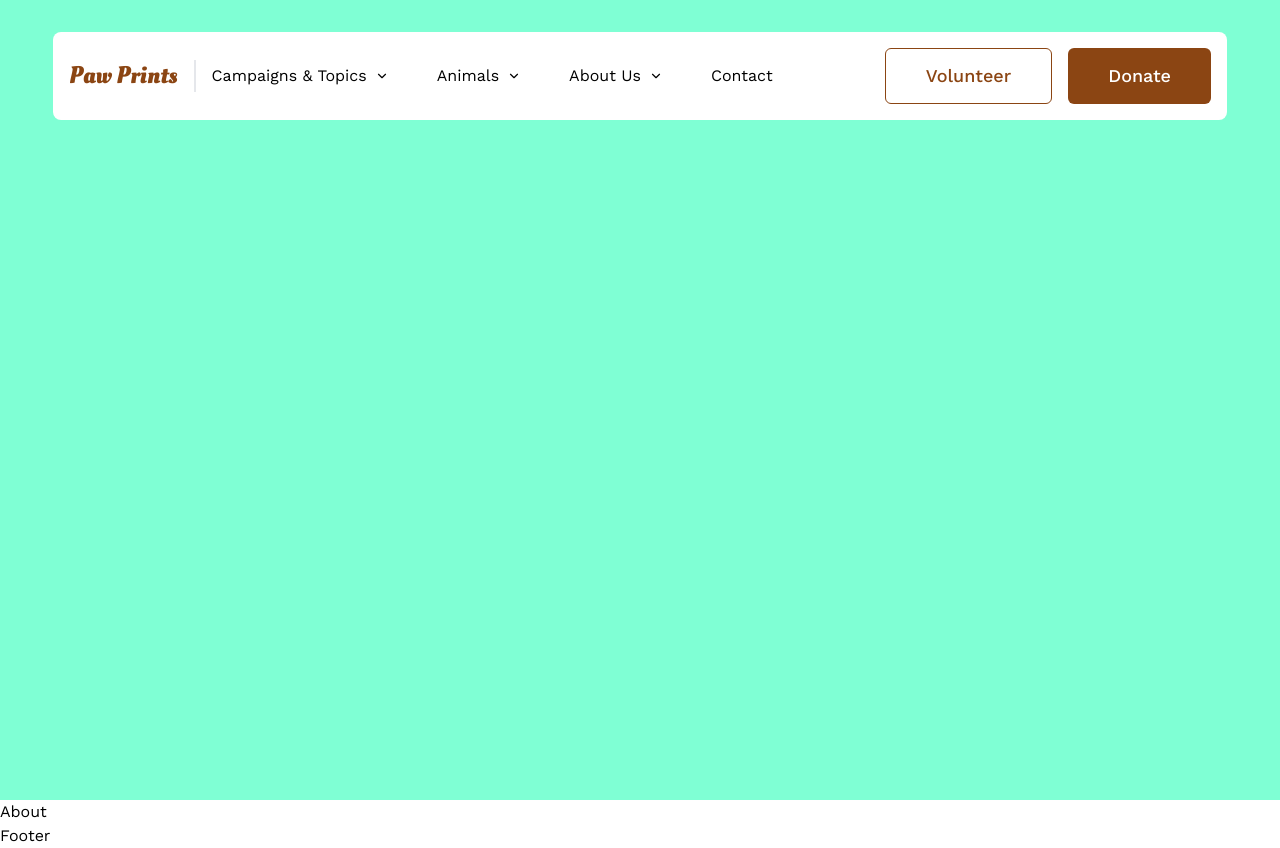
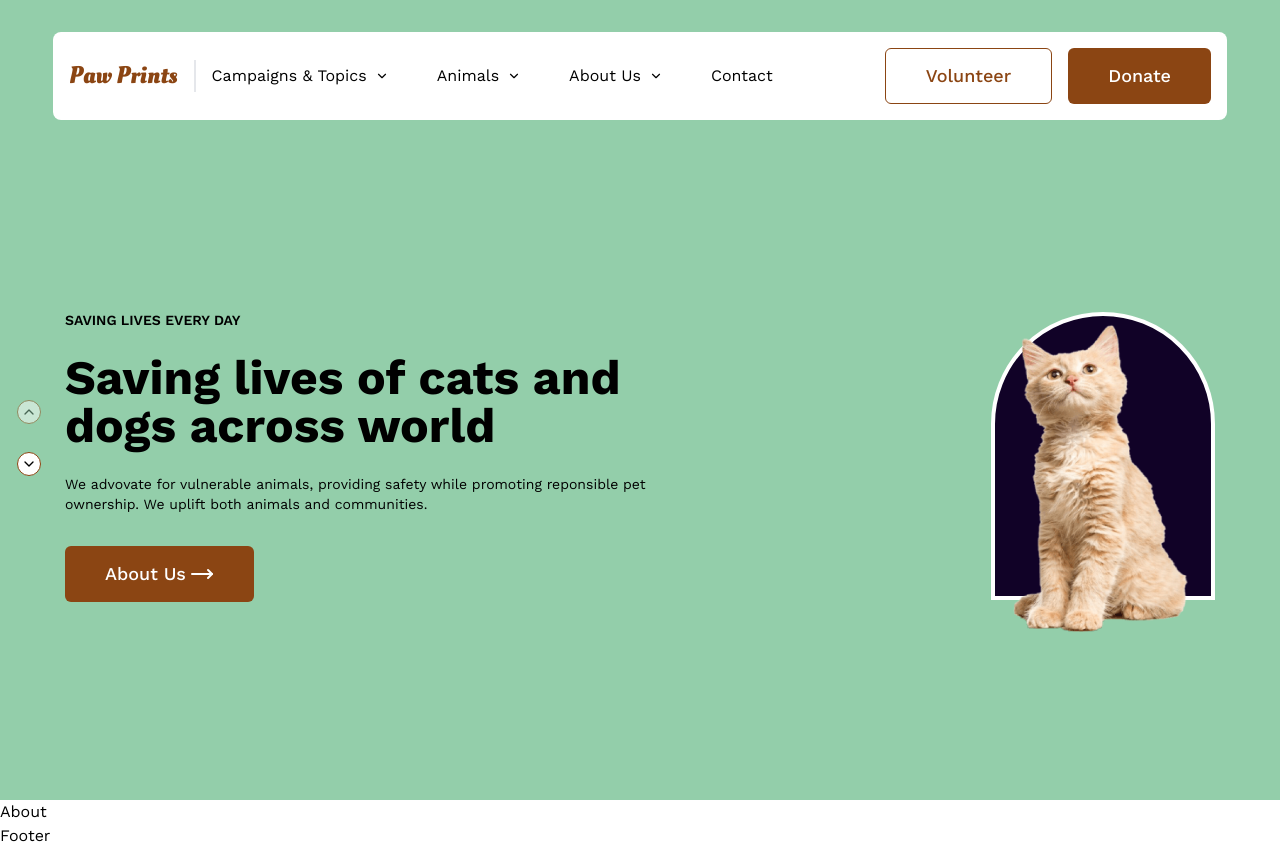
Before and after one commit to sandeepsz/paw_prints, a Next.js app: page / in a window 1280 px wide. Built offline with nearby package versions, Linux system fonts and the light colour scheme.

Commit message:
added hero section

```diff
--- a/app/globals.css
+++ b/app/globals.css
@@ -82,7 +82,7 @@
 }
 
 .hero {
-  background-color: aquamarine;
+  background-color: #93ceaa;
 }
 
 @layer utilities {
--- a/components/Header.tsx
+++ /dev/null
@@ -1,7 +0,0 @@
-import React from "react";
-
-const Header = () => {
-  return <header></header>;
-};
-
-export default Header;
--- a/components/Hero.tsx
+++ b/components/Hero.tsx
@@ -1,10 +1,12 @@
 import React from "react";
 import Navbar from "./Navbar";
+import HeroContent from "./HeroContent";
 
 const Hero = () => {
   return (
-    <section className="hero h-screen w-full flex items-center justify-center">
+    <section className="hero h-screen  flex items-center justify-center ">
       <Navbar />
+      <HeroContent />
     </section>
   );
 };
--- /dev/null
+++ b/components/HeroContent.tsx
@@ -0,0 +1,67 @@
+import React from "react";
+import { Button } from "./ui/button";
+import { MoveRight } from "lucide-react";
+import Image from "next/image";
+import {
+  Carousel,
+  CarouselContent,
+  CarouselItem,
+  CarouselNext,
+  CarouselPrevious,
+} from "./ui/carousel";
+
+const HeroContent = () => {
+  return (
+    <>
+      <div className="w-[1150px] md:flexBetween  lg:gap-28 mx-12 mt-96 md:mt-28">
+        <div className="flex flex-col gap-8">
+          <Carousel className="" orientation="horizontal">
+            <CarouselContent>
+              <CarouselItem>
+                <div className="flex flex-col gap-6">
+                  <p className="font-semibold text-sm">
+                    SAVING LIVES EVERY DAY
+                  </p>
+                  <p className="font-bold text-5xl">
+                    Saving lives of cats and
+                    <br />
+                    dogs across world{" "}
+                  </p>
+                  <p className="font-normal text-sm">
+                    We advovate for vulnerable animals, providing safety while
+                    promoting reponsible pet
+                    <br />
+                    ownership. We uplift both animals and communities.
+                  </p>
+                </div>
+              </CarouselItem>
+              <CarouselItem>.......</CarouselItem>
+            </CarouselContent>
+            <CarouselPrevious />
+            <CarouselNext />
+          </Carousel>
+          <div>
+            <Button
+              className="text-lg flexBetween gap-1"
+              variant="default"
+              size="medium"
+            >
+              About Us
+              <MoveRight width={24} height={24} />
+            </Button>
+          </div>
+        </div>
+        <div className="md:h-72 md:w-56 border-4  border-white bg-color-indigo rounded-tr-full rounded-tl-full">
+          <Image
+            width={200}
+            height={100}
+            src="/Hero/animal-shelter-img.png"
+            alt="cat"
+          />
+        </div>
+      </div>
+    </>
+  );
+};
+
+export default HeroContent;
--- /dev/null
+++ b/components/ui/carousel.tsx
@@ -0,0 +1,262 @@
+"use client";
+
+import * as React from "react";
+import useEmblaCarousel, {
+  type UseEmblaCarouselType,
+} from "embla-carousel-react";
+import { ChevronDown, ChevronUp } from "lucide-react";
+
+import { cn } from "@/lib/utils";
+import { Button } from "@/components/ui/button";
+
+type CarouselApi = UseEmblaCarouselType[1];
+type UseCarouselParameters = Parameters<typeof useEmblaCarousel>;
+type CarouselOptions = UseCarouselParameters[0];
+type CarouselPlugin = UseCarouselParameters[1];
+
+type CarouselProps = {
+  opts?: CarouselOptions;
+  plugins?: CarouselPlugin;
+  orientation?: "horizontal" | "vertical";
+  setApi?: (api: CarouselApi) => void;
+};
+
+type CarouselContextProps = {
+  carouselRef: ReturnType<typeof useEmblaCarousel>[0];
+  api: ReturnType<typeof useEmblaCarousel>[1];
+  scrollPrev: () => void;
+  scrollNext: () => void;
+  canScrollPrev: boolean;
+  canScrollNext: boolean;
+} & CarouselProps;
+
+const CarouselContext = React.createContext<CarouselContextProps | null>(null);
+
+function useCarousel() {
+  const context = React.useContext(CarouselContext);
+
+  if (!context) {
+    throw new Error("useCarousel must be used within a <Carousel />");
+  }
+
+  return context;
+}
+
+const Carousel = React.forwardRef<
+  HTMLDivElement,
+  React.HTMLAttributes<HTMLDivElement> & CarouselProps
+>(
+  (
+    {
+      orientation = "horizontal",
+      opts,
+      setApi,
+      plugins,
+      className,
+      children,
+      ...props
+    },
+    ref
+  ) => {
+    const [carouselRef, api] = useEmblaCarousel(
+      {
+        ...opts,
+        axis: orientation === "horizontal" ? "x" : "y",
+      },
+      plugins
+    );
+    const [canScrollPrev, setCanScrollPrev] = React.useState(false);
+    const [canScrollNext, setCanScrollNext] = React.useState(false);
+
+    const onSelect = React.useCallback((api: CarouselApi) => {
+      if (!api) {
+        return;
+      }
+
+      setCanScrollPrev(api.canScrollPrev());
+      setCanScrollNext(api.canScrollNext());
+    }, []);
+
+    const scrollPrev = React.useCallback(() => {
+      api?.scrollPrev();
+    }, [api]);
+
+    const scrollNext = React.useCallback(() => {
+      api?.scrollNext();
+    }, [api]);
+
+    const handleKeyDown = React.useCallback(
+      (event: React.KeyboardEvent<HTMLDivElement>) => {
+        if (event.key === "ArrowLeft") {
+          event.preventDefault();
+          scrollPrev();
+        } else if (event.key === "ArrowRight") {
+          event.preventDefault();
+          scrollNext();
+        }
+      },
+      [scrollPrev, scrollNext]
+    );
+
+    React.useEffect(() => {
+      if (!api || !setApi) {
+        return;
+      }
+
+      setApi(api);
+    }, [api, setApi]);
+
+    React.useEffect(() => {
+      if (!api) {
+        return;
+      }
+
+      onSelect(api);
+      api.on("reInit", onSelect);
+      api.on("select", onSelect);
+
+      return () => {
+        api?.off("select", onSelect);
+      };
+    }, [api, onSelect]);
+
+    return (
+      <CarouselContext.Provider
+        value={{
+          carouselRef,
+          api: api,
+          opts,
+          orientation:
+            orientation || (opts?.axis === "y" ? "vertical" : "horizontal"),
+          scrollPrev,
+          scrollNext,
+          canScrollPrev,
+          canScrollNext,
+        }}
+      >
+        <div
+          ref={ref}
+          onKeyDownCapture={handleKeyDown}
+          className={cn("relative", className)}
+          role="region"
+          aria-roledescription="carousel"
+          {...props}
+        >
+          {children}
+        </div>
+      </CarouselContext.Provider>
+    );
+  }
+);
+Carousel.displayName = "Carousel";
+
+const CarouselContent = React.forwardRef<
+  HTMLDivElement,
+  React.HTMLAttributes<HTMLDivElement>
+>(({ className, ...props }, ref) => {
+  const { carouselRef, orientation } = useCarousel();
+
+  return (
+    <div ref={carouselRef} className="overflow-hidden">
+      <div
+        ref={ref}
+        className={cn(
+          "flex",
+          orientation === "horizontal" ? "-ml-4" : "-mt-4 flex-col",
+          className
+        )}
+        {...props}
+      />
+    </div>
+  );
+});
+CarouselContent.displayName = "CarouselContent";
+
+const CarouselItem = React.forwardRef<
+  HTMLDivElement,
+  React.HTMLAttributes<HTMLDivElement>
+>(({ className, ...props }, ref) => {
+  const { orientation } = useCarousel();
+
+  return (
+    <div
+      ref={ref}
+      role="group"
+      aria-roledescription="slide"
+      className={cn(
+        "min-w-0 shrink-0 grow-0 basis-full",
+        orientation === "horizontal" ? "pl-4" : "pt-4",
+        className
+      )}
+      {...props}
+    />
+  );
+});
+CarouselItem.displayName = "CarouselItem";
+
+const CarouselPrevious = React.forwardRef<
+  HTMLButtonElement,
+  React.ComponentProps<typeof Button>
+>(({ className, variant = "outline", size = "icon", ...props }, ref) => {
+  const { orientation, scrollPrev, canScrollPrev } = useCarousel();
+
+  return (
+    <Button
+      ref={ref}
+      variant={variant}
+      size={size}
+      className={cn(
+        "absolute  h-6 w-6 rounded-full",
+        orientation === "horizontal"
+          ? "-left-12 top-1/2 -translate-y-1/2"
+          : "-top-12 left-1/2 -translate-x-1/2 rotate-90",
+        className
+      )}
+      disabled={!canScrollPrev}
+      onClick={scrollPrev}
+      {...props}
+    >
+      <ChevronUp className="h-4 w-4" />
+      <span className="sr-only">Previous slide</span>
+    </Button>
+  );
+});
+CarouselPrevious.displayName = "CarouselPrevious";
+
+const CarouselNext = React.forwardRef<
+  HTMLButtonElement,
+  React.ComponentProps<typeof Button>
+>(({ className, variant = "outline", size = "icon", ...props }, ref) => {
+  const { orientation, scrollNext, canScrollNext } = useCarousel();
+
+  return (
+    <Button
+      ref={ref}
+      variant={variant}
+      size={size}
+      className={cn(
+        "absolute h-6 w-6 rounded-full",
+        orientation === "horizontal"
+          ? "-left-12 top-1/2 translate-y-10"
+          : "-top-24 left-1/2 -translate-x-1/2 rotate-90",
+        className
+      )}
+      disabled={!canScrollNext}
+      onClick={scrollNext}
+      {...props}
+    >
+      <ChevronDown className="h-4 w-4 " />
+      <span className="sr-only">Next slide</span>
+    </Button>
+  );
+});
+CarouselNext.displayName = "CarouselNext";
+
+export {
+  type CarouselApi,
+  Carousel,
+  CarouselContent,
+  CarouselItem,
+  CarouselPrevious,
+  CarouselNext,
+};
--- a/package.json
+++ b/package.json
@@ -12,6 +12,7 @@
     "@radix-ui/react-slot": "^1.1.0",
     "class-variance-authority": "^0.7.0",
     "clsx": "^2.1.1",
+    "embla-carousel-react": "^8.1.5",
     "lucide-react": "^0.396.0",
     "next": "14.2.4",
     "react": "^18",
--- a/tailwind.config.ts
+++ b/tailwind.config.ts
@@ -27,6 +27,7 @@
           brown: "#8B4513",
           darkBrown: "#5C3B20",
           white: "#ffffff",
+          indigo: "#110227",
         },
         border: "hsl(var(--border))",
         input: "hsl(var(--input))",
```
Also changed, not shown: public/Hero/animal-shelter-img.png (added), 1 other file (tests, documents, lock files or other folders).
